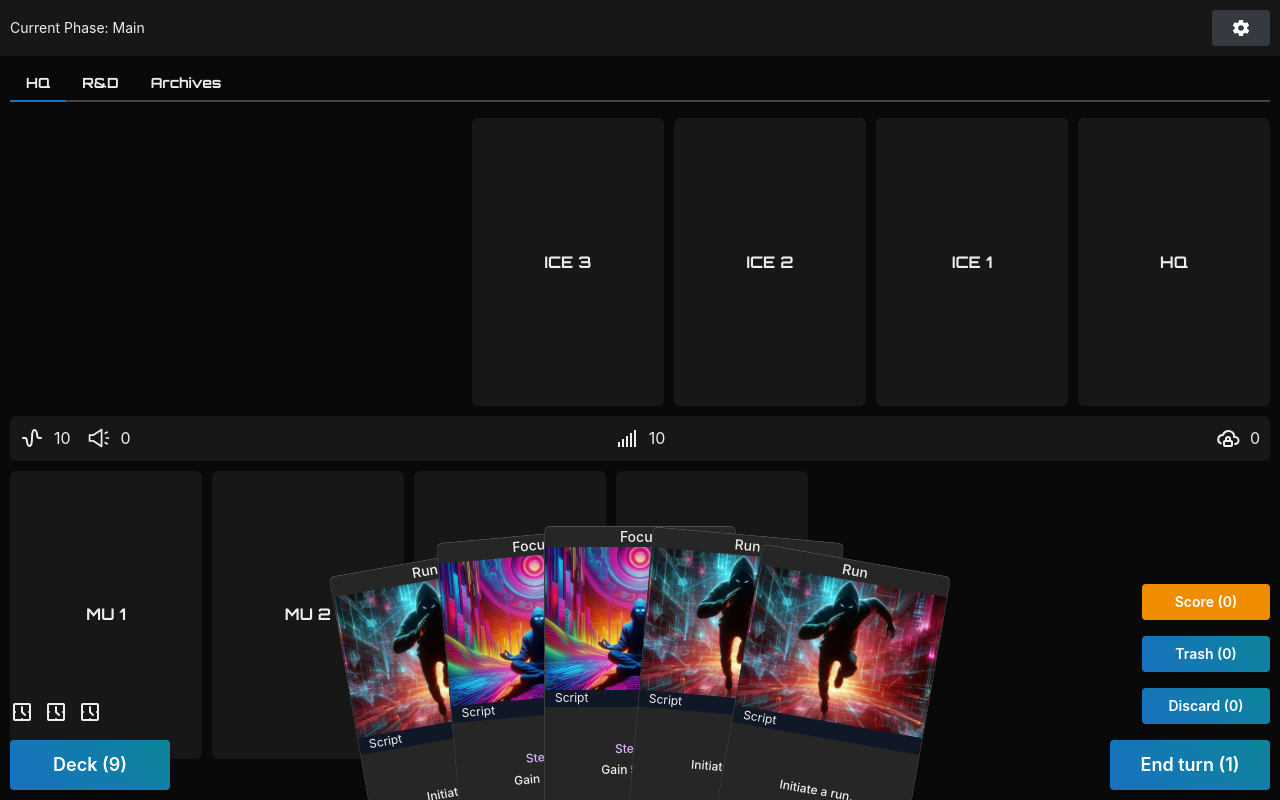
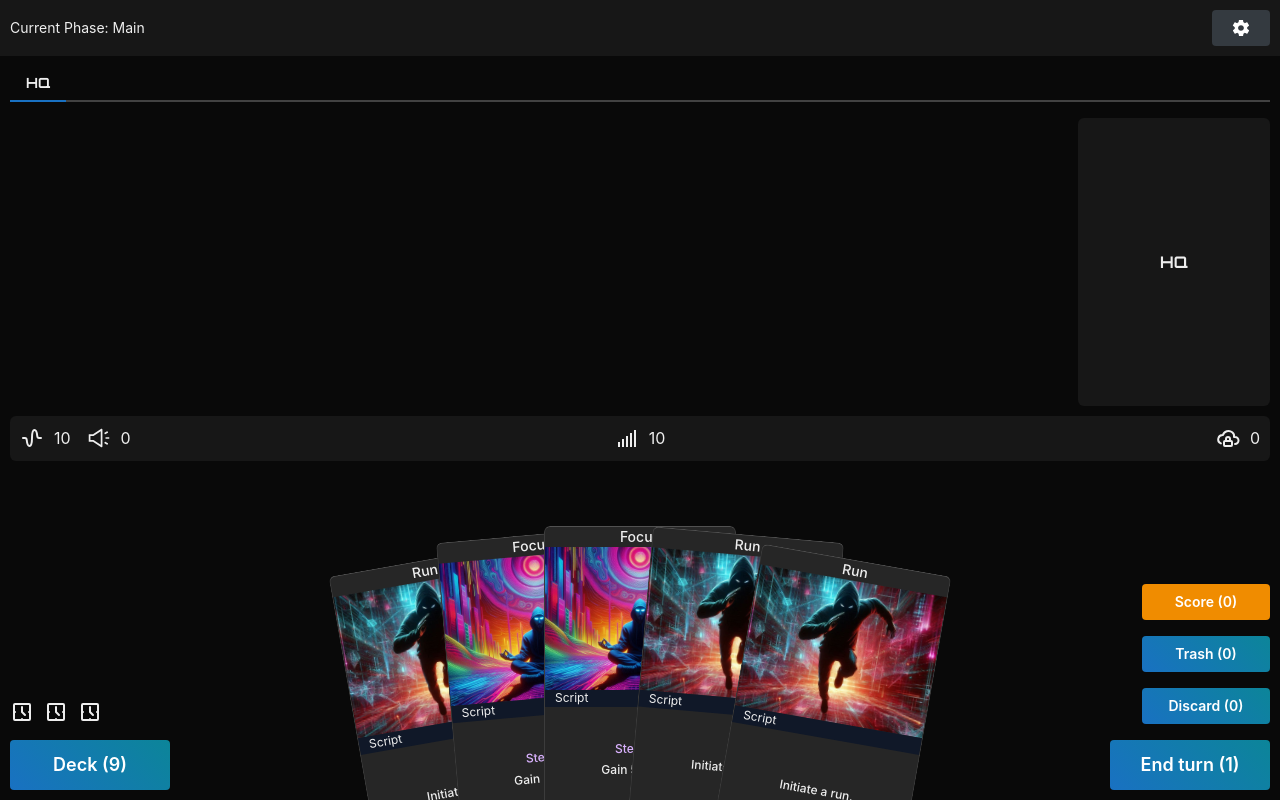
Before and after one commit to vftiago/navarro, a React (Vite) app: page / in a window 1280 px wide. Built offline with nearby package versions, Linux system fonts and the light colour scheme; what @lrkit/weighted would draw is missing.

Commit message:
🏷️ move ALL_SERVERS to server/types

```diff
--- a/src/state/phases/corpPhase.ts
+++ b/src/state/phases/corpPhase.ts
@@ -1,5 +1,5 @@
 import { TriggerMoment } from "../../cardDefinitions/card";
-import { addToIce, modifyServerSecurity, ServerName } from "../server";
+import { addToIce, ALL_SERVERS, modifyServerSecurity } from "../server";
 import { setTurnCurrentPhase, TurnPhase } from "../turn";
 import type { ThunkAction } from "../types";
 import {
@@ -7,8 +7,6 @@ import {
   getCardEffectsByTrigger,
   getRandomIceCard,
 } from "../utils";
-
-const ALL_SERVERS = [ServerName.HQ, ServerName.RD, ServerName.ARCHIVES];
 
 /**
  * Corp Phase - Consolidated single handler (no subphases)
--- a/src/state/server/types.ts
+++ b/src/state/server/types.ts
@@ -5,6 +5,8 @@ export enum ServerName {
   RD = "R&D",
   ARCHIVES = "Archives",
 }
+
+export const ALL_SERVERS = [ServerName.HQ];
 
 export type ServerData = {
   installedIce: IcePlayingCard[];
--- a/src/ui/IceRow.tsx
+++ b/src/ui/IceRow.tsx
@@ -1,14 +1,12 @@
 import { Flex, Stack, Tabs } from "@mantine/core";
 import { useShallow } from "zustand/react/shallow";
 import { GameEventType, useEventBus } from "../state/events";
-import { ServerName, setSelectedServer } from "../state/server";
+import type { ServerName } from "../state/server";
+import { ALL_SERVERS, setSelectedServer } from "../state/server";
 import { getCardSize } from "../state/settings";
 import { getGameState, useGameStore } from "../state/store";
 import { RunProgressState, TurnPhase } from "../state/turn";
 import { CardFront } from "./Card/CardFront";
-import { IceUnitSlot } from "./IceUnitSlot";
-
-const ALL_SERVERS = [ServerName.HQ, ServerName.RD, ServerName.ARCHIVES];
 
 export const IceRow = () => {
   const {
@@ -109,9 +107,7 @@ export const IceRow = () => {
                         isBeingEncountered={isBeingEncountered}
                         onClick={() => handleIceClick(ice.deckContextId)}
                       />
-                    ) : (
-                      <IceUnitSlot index={index} />
-                    )}
+                    ) : null}
                   </Stack>
                 );
               })}
--- a/src/ui/ProgramRow.tsx
+++ b/src/ui/ProgramRow.tsx
@@ -2,7 +2,6 @@ import { Flex, Stack } from "@mantine/core";
 import { useShallow } from "zustand/react/shallow";
 import { useGameStore } from "../state/store";
 import { CardFront } from "./Card/CardFront";
-import { MemoryUnitSlot } from "./MemoryUnitSlot";
 
 export const ProgramRow = () => {
   const { playerInstalledPrograms, playerMemory } = useGameStore(
@@ -19,9 +18,7 @@ export const ProgramRow = () => {
           <Stack className="rounded-md bg-neutral-900" gap="xs" key={index}>
             {playerInstalledPrograms[index] ? (
               <CardFront card={playerInstalledPrograms[index]} />
-            ) : (
-              <MemoryUnitSlot index={index} />
-            )}
+            ) : null}
           </Stack>
         );
       })}
```
